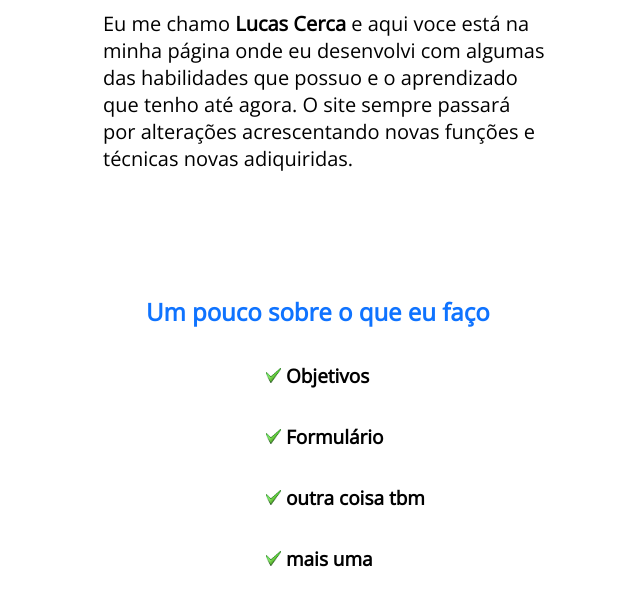
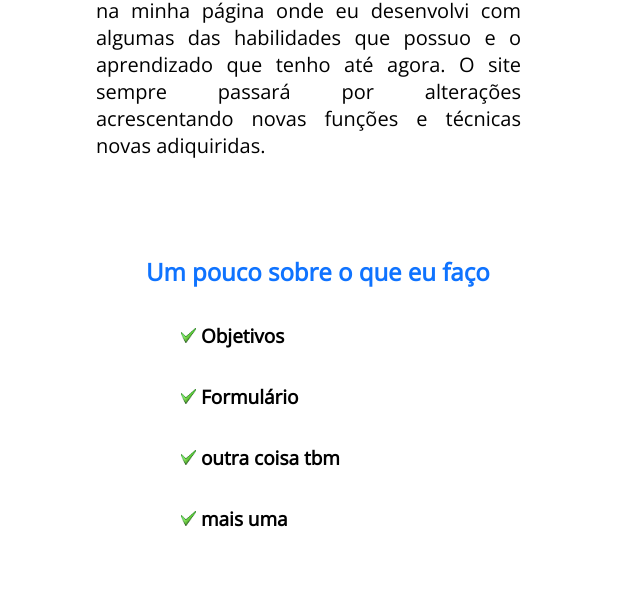
Before and after one commit to Lucas3363/HTML-CSS, a plain HTML site: page Projetos-novos/index.html in a window 1280 px wide. Shown: the part 365-967 px from the top of the page, without its empty margins (319-959 px from the left). Drawn offline with nearby package versions, Linux system fonts and the light colour scheme.

Commit message:
Pequenas modificações no layout

```diff
--- a/Projetos-novos/css/home.css
+++ b/Projetos-novos/css/home.css
@@ -28,7 +28,7 @@ body {
     /* importante /\ */
     width: 60%;
     position: absolute;
-    top: 25%;
+    top: 20%;
     left: 20%;
     /* border: 1px solid; */
 }
@@ -88,7 +88,8 @@ h1 {
 
 .esquerda {
     font-size: 20px;
-    margin-left: 7px;
+    text-align: justify;
+    margin-right: 25px;
 }
 
 h2 {
@@ -100,7 +101,7 @@ h2 {
 li {
     list-style-type: none;
     font-size: 18px;
-    margin-left: 130px;
+    margin-left: 45px;
     margin-top: 35px;
 }
 
@@ -131,7 +132,6 @@ li {
 .imgcheck{
     width: 15px;
     height: 15px;
-    /* vertical-align: middle; */
 }
 
 .logolinkedin {
```
